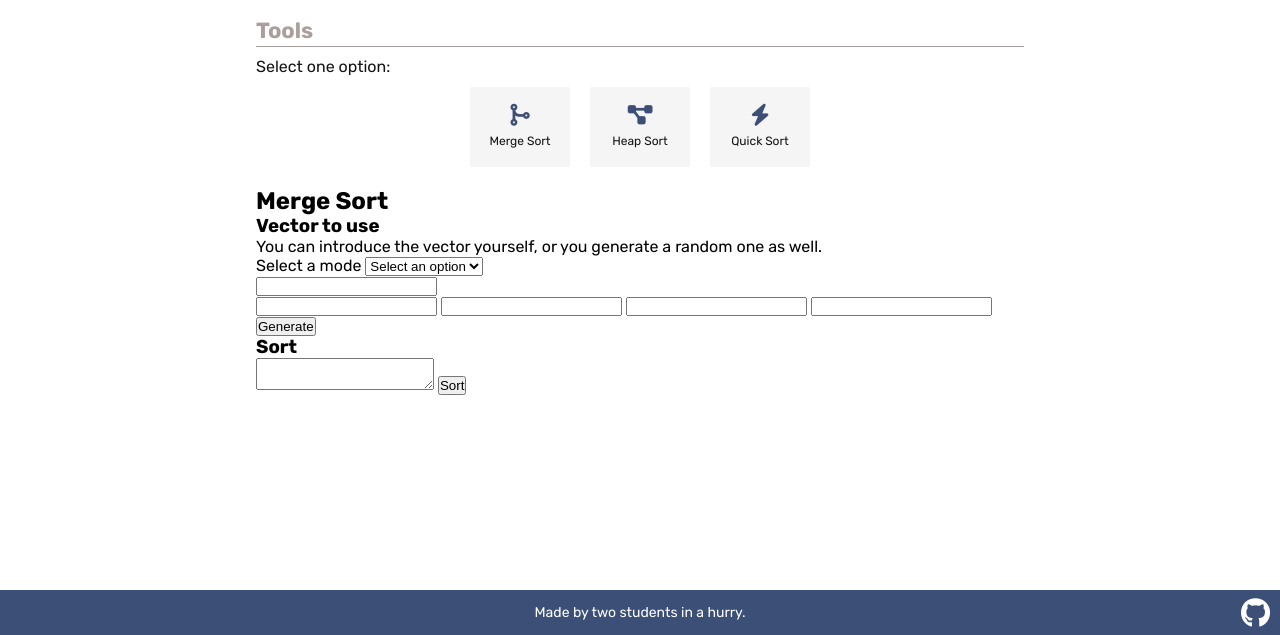
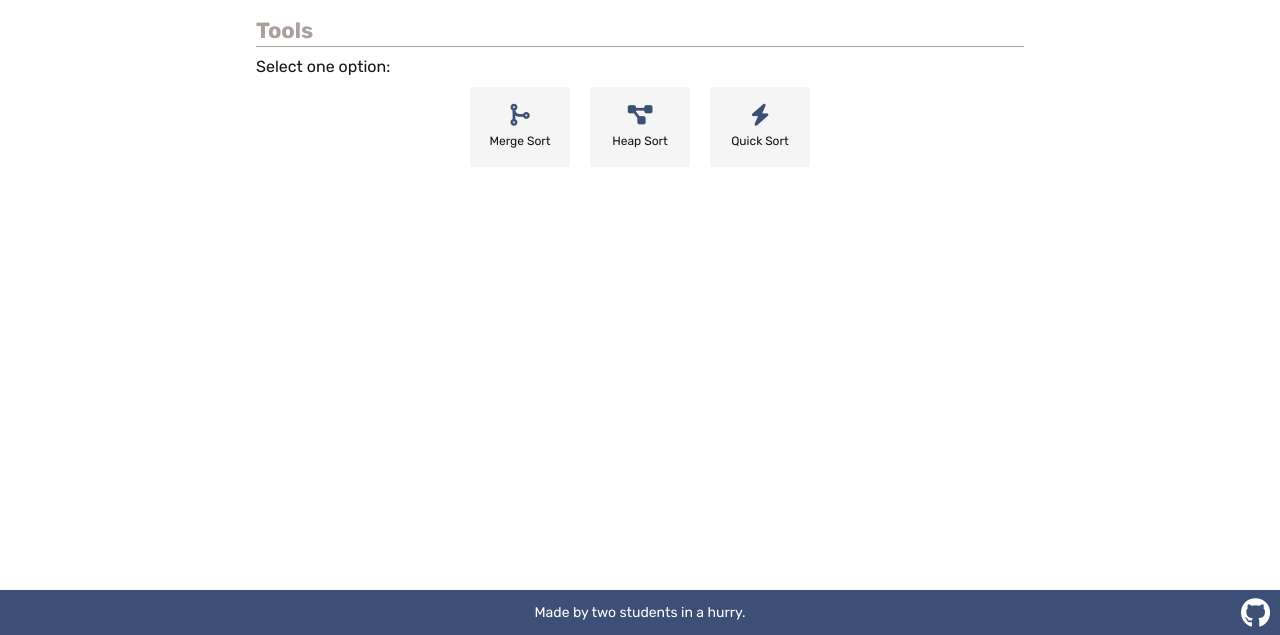
Before and after one commit to giusgo/sorting-sockets, a Flask app: page / in a window 1280 px wide. Shown: the part 165-800 px from the top of the page. Run offline with Flask 2, Linux system fonts and the light colour scheme; some libraries are stand-ins or nearby versions.

Commit message:
Template update

```diff
--- a/application/static/css/styles.css
+++ b/application/static/css/styles.css
@@ -165,6 +165,158 @@ main .main-container .tools .options .tool:hover {
     background-color: rgb(240 240 240);
 }
 
+/* SECTION: INTERACT */
+main .main-container .interact {
+    display: none; /* Initial display on page load */
+}
+
+main .main-container .interact h2 {
+    font-size: 22px;
+    text-align: center;
+    color: var(--silver);
+}
+
+/* SUB-SECTIONS */
+main .main-container .interact > div {
+    width: 90%;
+    margin: 15px auto 0 auto;
+}
+
+/* SUB-SECTION: VECTOR */
+main .main-container .interact .vector h3 {
+    font-size: 20px;
+    color: var(--blue);
+    margin-bottom: 10px;
+}
+
+main .main-container .interact .vector p {
+    line-height: 20px;
+    font-size: 16px;
+    color: rgb(20 20 20);
+}
+
+main .main-container .interact .vector .vector-select {
+    margin-top: 10px;
+    width: 100%;
+    display: flex;
+    flex-direction: row;
+    justify-content: center;
+    align-items: center;
+}
+
+main .main-container .interact .vector .vector-select label {
+    padding-right: 10px;
+}
+
+main .main-container .interact .vector .vector-select select {
+    border: 2px solid var(--pale);
+    border-radius: 2px;
+    padding: 2px 10px;
+    background: transparent;
+}
+
+main .main-container .interact .vector .vector-select select:focus {
+    border: 2px solid var(--blue);
+}
+
+main .main-container .interact .vector .vector-manual {
+    margin-top: 10px;
+    width: 100%;
+    display: none;
+    flex-direction: column;
+    align-items: center;
+}
+
+/* on-active */
+main .main-container .interact .vector .vector-manual.active {
+    display: flex;
+}
+
+main .main-container .interact .vector .vector-manual p {
+    line-height: 20px;
+    font-size: 12px;
+    color: rgb(20 20 20);
+}
+
+main .main-container .interact .vector .vector-manual label {
+    font-size: 14px;
+}
+
+main .main-container .interact .vector .vector-manual input {
+    width: 80%;
+    font-size: 18px;
+    color: gray;
+    outline: none;
+}
+
+main .main-container .interact .vector .vector-manual input:focus {
+    border: 2px solid var(--blue);
+    border-radius: 2px;
+}
+
+main .main-container .interact .vector .vector-auto {
+    margin-top: 10px;
+    width: 100%;
+    display: none;
+    flex-direction: column;
+    align-items: center;
+}
+
+/* on-active */
+main .main-container .interact .vector .vector-auto.active {
+    display: flex;
+}
+
+main .main-container .interact .vector .vector-auto > div {
+    width: 100%;
+}
+
+main .main-container .interact .vector .vector-auto .vector-display {
+    display: flex;
+    flex-direction: column;
+    align-items: center;
+}
+
+main .main-container .interact .vector .vector-auto .vector-display #vector-auto {
+    font-size: 18px;
+    width: 80%;
+}
+
+main .main-container .interact .vector .vector-auto .vector-params {
+    margin-top: 5px;
+    display: flex;
+    flex-direction: row;
+    align-items: center;
+    justify-content: space-evenly;
+}
+
+main .main-container .interact .vector .vector-auto label {
+    font-size: 14px;
+}
+
+main .main-container .interact .vector .vector-auto input {
+    font-size: 16px;
+    color: gray;
+    outline: none;
+}
+
+main .main-container .interact .vector .vector-auto input:focus {
+    border: 2px solid var(--blue);
+    border-radius: 2px;
+}
+
+main .main-container .interact .vector .vector-auto button {
+    font-family: 'Rubik', sans-serif;
+    margin-top: 5px;
+    background: var(--blue);
+    color: white;
+    border: none;
+    padding: 5px 10px;
+    font-weight: bold;
+    border-radius: 2px;
+    cursor: pointer;
+}
+
 
 /* ---------- FOOTER ---------- */
 
--- /dev/null
+++ b/application/static/js/main.js
@@ -0,0 +1,7 @@
+/*
+    STATE VARS
+*/
+
+// Sort type for further calculation
+var sort_type;
+var vector_field;
--- /dev/null
+++ b/application/static/js/triggers.js
@@ -0,0 +1,43 @@
+/*
+    Interactivy section trigger
+*/
+
+// Interact section
+const interact_section = document.querySelector('.interact'),
+// Title for the type of sort
+      interact_title = document.getElementById('title-sort');
+
+// Show interact section
+function showInteract(type) {
+    sort_type = type + 'sort';  // Change sort type
+
+    interact_section.style.display = 'block';
+    interact_title.innerHTML = type.charAt(0).toUpperCase() + type.slice(1) + ' Sort'
+}
+
+/*
+    Vector mode trigger
+*/
+
+// Vector modes fields
+const vector_manual = document.querySelector('.vector-manual'),
+      vector_auto = document.querySelector('.vector-auto');
+
+// Show options for vector params
+function showVectorParams(value) {
+
+    if (value == 'select') {
+        vector_manual.classList.remove('active');
+        vector_auto.classList.remove('active');
+    }
+
+    if (value == 'manual') {
+        vector_manual.classList.add('active');
+        vector_auto.classList.remove('active');
+    }
+
+    if (value == 'auto') {
+        vector_auto.classList.add('active');
+        vector_manual.classList.remove('active');
+    }
+}
--- /dev/null
+++ b/application/static/js/vals.js
@@ -0,0 +1,62 @@
+/*
+    Validating the unique inputs (in the vector section)
+*/
+
+// By default, the vector mode on page load will be null
+document.getElementById('vector-mode').value = 'select'
+
+// All the input field available for the user will have no content in the field
+const vector_manual_field = document.getElementById('vector-manual'),
+      vector_min_num_field = document.getElementById('vector-min-num'),
+      vector_max_num_field = document.getElementById('vector-max-num'),
+      vector_size_field = document.getElementById('vector-size'),
+
+      // Fields
+      fields = [vector_manual_field,
+                vector_min_num_field,
+                vector_max_num_field,
+                vector_size_field];
+
+for (let field of fields) {
+    field.value = ''
+}
+
+// Just numbers on number fields and appropiate length
+function validateOnlyNumbers(evt, element) {
+    var theEvent = evt || window.event;
+    var key = theEvent.keyCode || theEvent.which;
+    key = String.fromCharCode( key );
+    var regex = /^[0-9]+$/;
+    if( !regex.test(key) ) {
+        theEvent.returnValue = false;
+        if(theEvent.preventDefault) theEvent.preventDefault();
+    }
+
+    if (element.value.length > 5 && element == vector_size_field) {
+        evt.preventDefault();
+    } else if (element.value.length > 7) {
+        evt.preventDefault();
+    }
+}
+
+// Validate the vector
+function validateVector(evt, element) {
+    var theEvent = evt || window.event;
+    var key = theEvent.keyCode || theEvent.which;
+    key = String.fromCharCode( key );
+    var regex = /^[0-9,]+$/;
+    if( !regex.test(key) ) {
+        theEvent.returnValue = false;
+        if(theEvent.preventDefault) theEvent.preventDefault();
+    }
+
+    // Dont accept commas at the beginning
+    if (element.value == "" && evt.keyCode == 44) {
+        evt.preventDefault();
+    }
+
+    // Dont accept more than 1 comma together
+    if (element.value[element.value.length - 1] == "," && evt.keyCode == 44) {
+        evt.preventDefault();
+    }
+}
--- a/application/templates/index.html
+++ b/application/templates/index.html
@@ -21,6 +21,7 @@
     <main>
         <div class="main-container">
 
+            <!-- SECTION: INFO -->
             <section class="info">
                 <h2>About this page</h2>
                 <hr>
@@ -34,21 +35,22 @@
                 </p>
             </section>
 
+            <!-- SECTION: TOOLS -->
             <section class="tools">
                 <h2>Tools</h2>
                 <hr>
                 <p>Select one option:</p>
                 <div class="options">
 
-                    <div class="tool" id="mergesort-opt">
+                    <div class="tool" id="mergesort-opt" onclick="showInteract('merge')">
                         <i class="fa-solid fa-code-merge"></i>
                         <p>Merge Sort</p>
                     </div>
-                    <div class="tool" id="heapsort-opt">
+                    <div class="tool" id="heapsort-opt" onclick="showInteract('heap')">
                         <i class="fa-solid fa-diagram-project"></i>
                         <p>Heap Sort</p>
                     </div>
-                    <div class="tool" id="quicksort-opt">
+                    <div class="tool" id="quicksort-opt" onclick="showInteract('quick')">
                         <i class="fa-solid fa-bolt"></i>
                         <p>Quick Sort</p>
                     </div>
@@ -56,30 +58,45 @@
                 </div>
             </section>
 
+            <!-- SECTION: INTERACT -->
             <section class="interact">
                 <!-- Sort -->
-                <h2 id="title-sort">Merge Sort</h2>
+                <h2 id="title-sort"></h2>
                 <div class="vector">
                     <h3>Vector to use</h3>
                     <p>You can introduce the vector yourself, or you generate a random one as well.</p>
 
-                    <label for="vector-mode">Select a mode</label>
-
-                    <select id="vector-mode">
-                        <option value="select">Select an option</option>
-                        <option value="manual">Manual</option>
-                        <option value="auto">Random</option>
-                    </select>
+                    <div class="vector-select">
+                        <label for="vector-mode">Mode:</label>
+                        <select id="vector-mode" oninput="showVectorParams(value)">
+                            <option value="select">Select an option</option>
+                            <option value="manual">Manual</option>
+                            <option value="auto">Random</option>
+                        </select>
+                    </div>
 
                     <div class="vector-manual">
-                        <input type="text" name="" id="vector-manual">
+                        <p>Introduce the vector numbers separated by commas like this: 4,32,7,3,1</p>
+                        <label for="vector-manual">Vector:</label>
+                        <input type="text" name="" id="vector-manual" onkeypress="validateVector(event, this)">
                     </div>
 
                     <div class="vector-auto">
-                        <input type="text" name="" id="vector-auto">
-                        <input type="number" name="" id="vector-inf-lim">
-                        <input type="number" name="" id="vector-sup-lim">
-                        <input type="number" name="" id="vector-size">
+                        <div class="vector-display">
+                            <label for="vector-manual">Generated vector:</label>
+                            <input type="text" id="vector-auto" disabled>
+                        </div>
+
+                        <div class="vector-params">
+                            <label for="vector-min-num">Min. number:</label>
+                            <input type="text" id="vector-min-num" onkeypress="validateOnlyNumbers(event, this)">
+
+                            <label for="vector-max-num">Max. number:</label>
+                            <input type="text" id="vector-max-num" onkeypress="validateOnlyNumbers(event, this)">
+
+                            <label for="vector-size">Size:</label>
+                            <input type="text" id="vector-size" onkeypress="validateOnlyNumbers(event, this)">
+                        </div>
 
                         <button>Generate</button>
                     </div>
@@ -109,6 +126,12 @@
 
     </footer>
 
+    <!-- SOCKETS -->
     <script src="https://cdnjs.cloudflare.com/ajax/libs/socket.io/4.5.3/socket.io.js"></script>
+
+    <!-- TRIGGERS & VALS. -->
+    <script src="../static/js/main.js"></script>
+    <script src="../static/js/vals.js"></script>
+    <script src="../static/js/triggers.js"></script>
 </body>
 </html>
```
